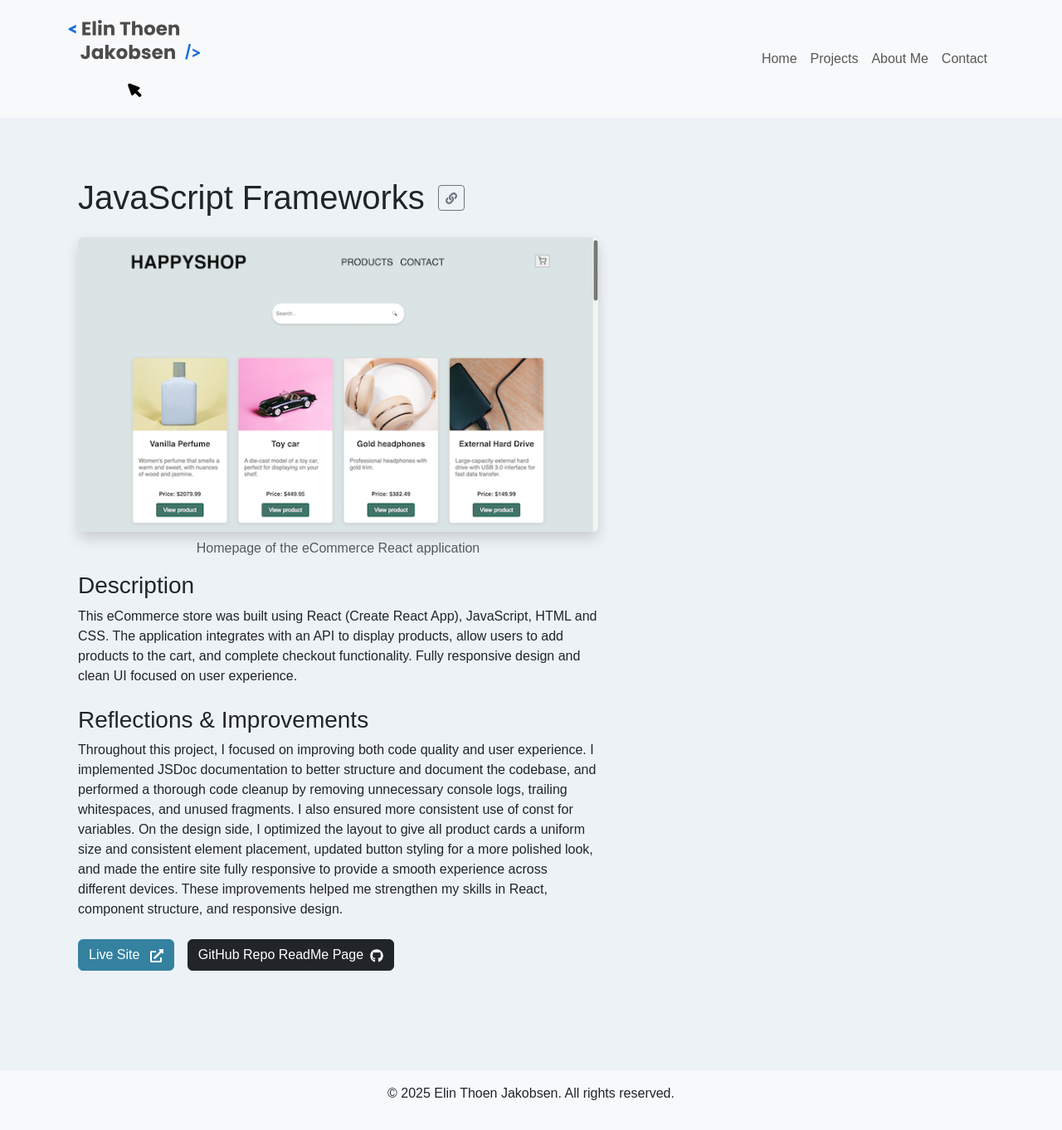
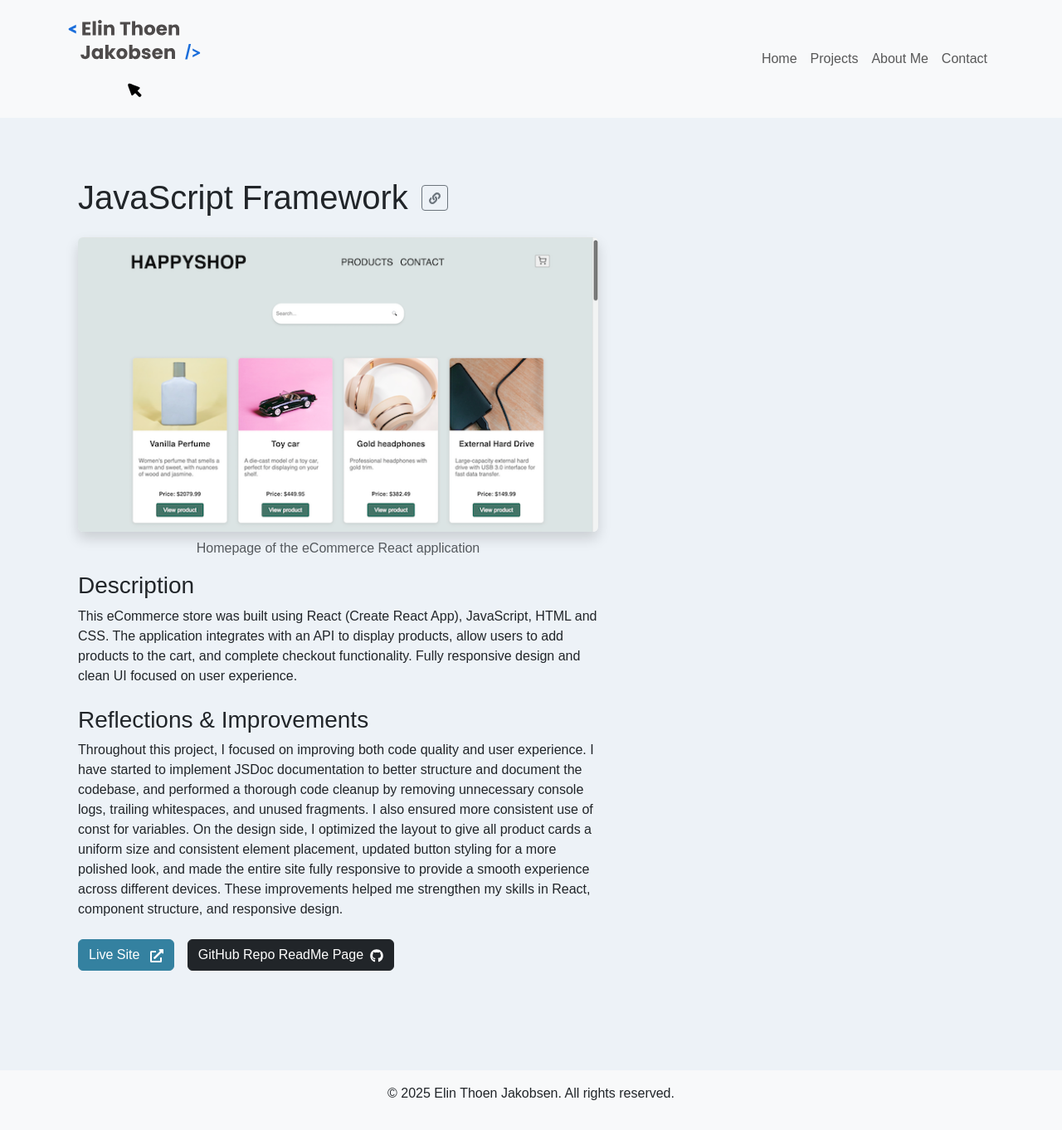
Before and after one commit to elinkrull/portofolio-2, a React (Vite) app: page /project-one in a window 1280 px wide. Shown: the whole page at 83% size. Built offline with nearby package versions, Linux system fonts and the light colour scheme.

Commit message:
Chg the link in the link icon to Netlify pages

```diff
--- a/src/components/ProjectDetails.jsx
+++ b/src/components/ProjectDetails.jsx
@@ -15,7 +15,7 @@ function ProjectDetails({
   const [copied, setCopied] = useState(false);
 
   const handleCopyLink = () => {
-    navigator.clipboard.writeText(window.location.href);
+    navigator.clipboard.writeText(liveUrl);
     setCopied(true);
     setTimeout(() => setCopied(false), 2000);
   };
--- a/src/pages/ProjectPageOne.jsx
+++ b/src/pages/ProjectPageOne.jsx
@@ -5,14 +5,14 @@ function ProjectOne() {
   return (
     <Layout>
       <ProjectDetails
-        title="JavaScript Frameworks"
+        title="JavaScript Framework"
         image="/printscreen1.png"
         imageAlt="JavaScript Frameworks Project"
         imageCaption="Homepage of the eCommerce React application"
         description="This eCommerce store was built using React (Create React App), JavaScript, HTML and CSS. The application integrates with an API to display products, allow users to add products to the cart, and complete checkout functionality. Fully responsive design and clean UI focused on user experience."
         improvements
         and
-        reflections="Throughout this project, I focused on improving both code quality and user experience. I implemented JSDoc documentation to better structure and document the codebase, and performed a thorough code cleanup by removing unnecessary console logs, trailing whitespaces, and unused fragments. I also ensured more consistent use of const for variables. On the design side, I optimized the layout to give all product cards a uniform size and consistent element placement, updated button styling for a more polished look, and made the entire site fully responsive to provide a smooth experience across different devices. These improvements helped me strengthen my skills in React, component structure, and responsive design."
+        reflections="Throughout this project, I focused on improving both code quality and user experience. I have started to implement JSDoc documentation to better structure and document the codebase, and performed a thorough code cleanup by removing unnecessary console logs, trailing whitespaces, and unused fragments. I also ensured more consistent use of const for variables. On the design side, I optimized the layout to give all product cards a uniform size and consistent element placement, updated button styling for a more polished look, and made the entire site fully responsive to provide a smooth experience across different devices. These improvements helped me strengthen my skills in React, component structure, and responsive design."
         liveUrl="https://ca-js-frameworks.netlify.app/"
         githubUrl="https://github.com/elinkrull/cr-ca-js-framework/blob/main/README.md"
       />
```
